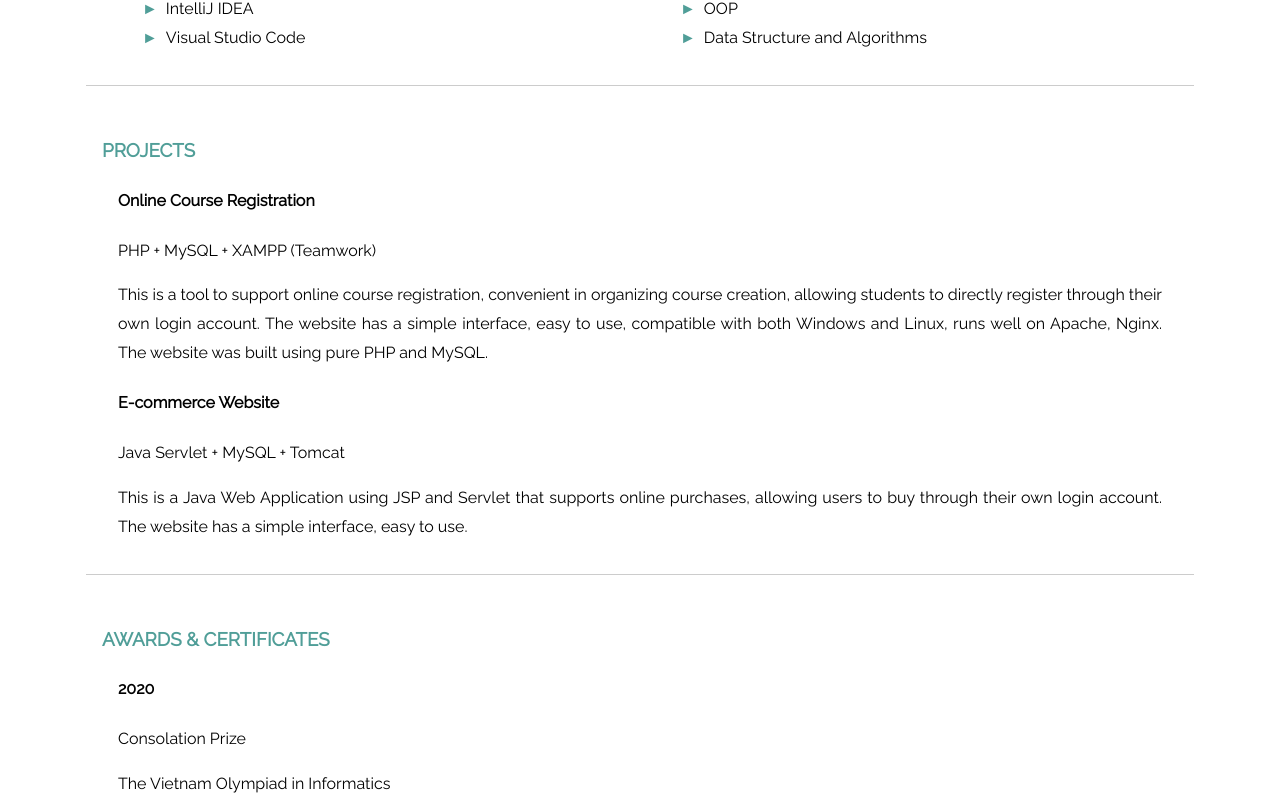
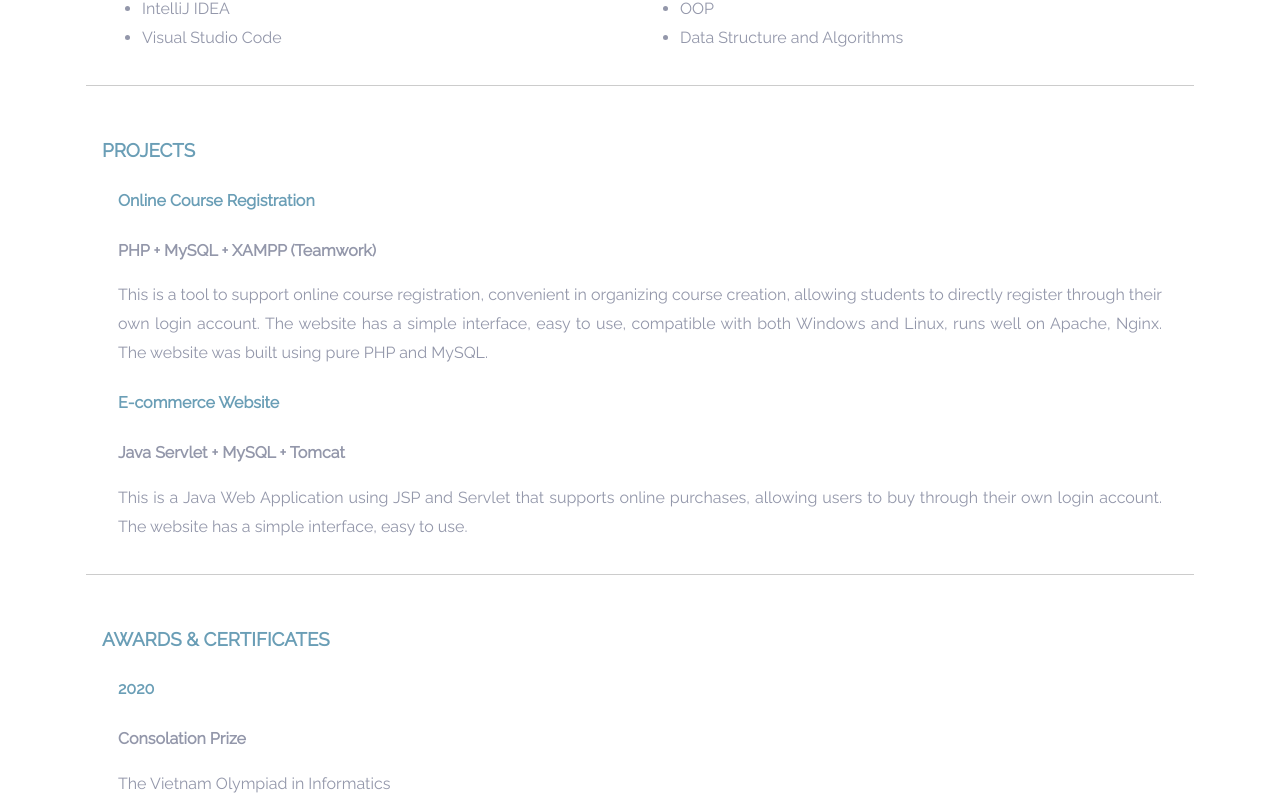
Before and after one commit to tiennl/CV, a plain HTML site: page index.html in a window 1280 px wide. Shown: the part 1534-2340 px from the top of the page. Drawn offline with Linux system fonts and the light colour scheme.

Commit message:
change color

```diff
--- a/style.css
+++ b/style.css
@@ -5,6 +5,7 @@ body {
   font-family: 'Raleway';
   font-size: 16px;
   line-height: 1.8em;
+  color: #9397AA;
 }
 
 article {
@@ -23,7 +24,7 @@ header, main {
 header {
   padding: 2em 2em 0em 2em;
   text-align: center;
-  color: #509e98;
+  color: #6A9EB6;
 }
 
 header .contact {
@@ -61,11 +62,13 @@ h2 {
 
 h3 {
   text-transform: uppercase;
-  color: #509e98;
+  font-weight: bold;
+  color: #6A9EB6;
 }
 
-h3, h4 {
+h4 {
   font-weight: bold;
+  color: #6A9EB6;
 }
 
 main {
@@ -80,6 +83,10 @@ main section:not(:last-child) {
   text-align: justify;
 }
 
+.education .role {
+  font-weight: bold;
+}
+
 .skills {
   display: flex;
   -ms-flex-wrap: wrap;
@@ -92,13 +99,23 @@ main section:not(:last-child) {
 }
 
 .skills .column ul {
-  list-style-type: none;
+  /* list-style-type: none; */
+  /* list-style-type: circle; */
+  list-style-image: ;
 }
 
 .skills .column ul > li:before {
-  content: "►";
+  /* content: "►"; */
   padding-right: 0.5em;
   color: #509e98;
+}
+
+.project .language {
+  font-weight: bold;
+}
+
+.award .prize {
+  font-weight: bold;
 }
 
 @media only screen and (max-width: 576px) {
```
